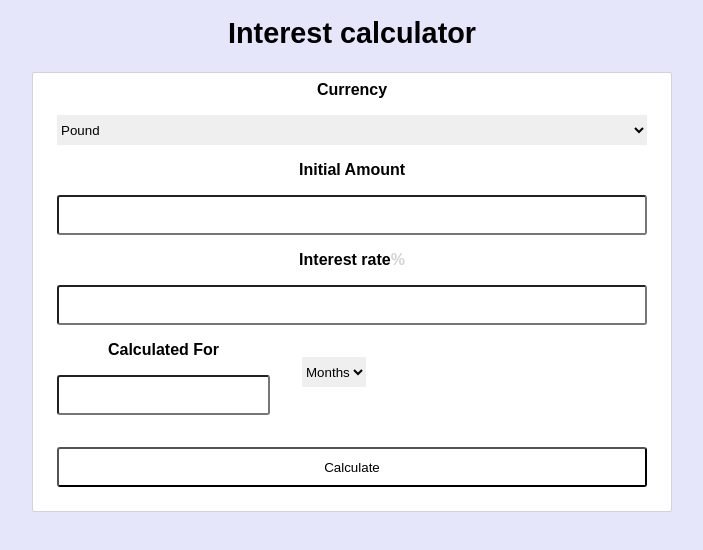
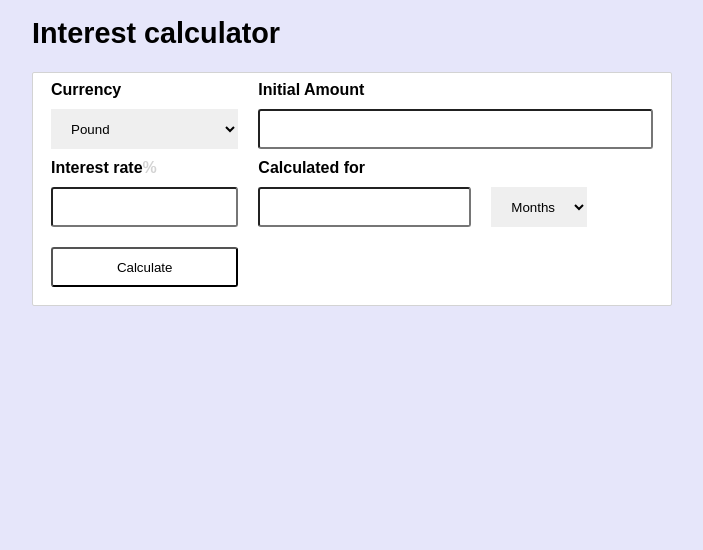
Before and after one commit to Near27/Interest-Calculator, a React (Create React App) app in the folder client/: page / in a window 1280 px wide. Shown: the top 550 px of the page, without its empty margins (288-991 px from the left). Built offline with nearby package versions, Linux system fonts and the light colour scheme.

Commit message:
bug fixes

```diff
--- a/client/src/App.css
+++ b/client/src/App.css
@@ -59,12 +59,19 @@
 }
 
 .row {
-  display: block;
-  position: relative;
   display: -webkit-flex;
   display: flex;
   -webkit-flex-direction: row;
   flex-direction: row;
+}
+
+.row-c-space {
+  display: -webkit-flex;
+  display: flex;
+  -webkit-align-items: center;
+  align-items: center;
+  -webkit-justify-content: center;
+  justify-content: center;
 }
 
 
@@ -138,7 +145,6 @@ APPEARANCE
   min-height: 10vh;
   text-align: left;
   font-weight: 600;
-  /*margin-bottom*/
   color: black;
   font-family: 'Source Sans Pro', sans-serif;
 }
@@ -159,7 +165,6 @@ APPEARANCE
 
 .page-wrapper {
   position: absolute;
-  text-align: center;
   top: 0;
   left: 0;
   height: 100vh;
@@ -215,6 +220,7 @@ p {
 label {
   color: black;
   font-family: 'Source Sans Pro', sans-serif;
+  margin-left: 10px;
   font-weight: 600;
   font-size: 16px;
 }
@@ -261,20 +267,18 @@ input {
   margin-bottom: .5rem;
   height: 40px;
   padding: 10px 16px;
-  transition: transform 225ms ease-in-out;
   background: white;
   color: black;
-  margin: 1rem;
+  margin: 10px;
 }
 
-select,
-select[size="0"],
-select[size="1"] {
+select {
   border-radius: 0px;
-  height: 30px;
+  height: 40px;
   border: 0;
   color: black;
-  margin: 1rem;
+  padding: 10px 16px;
+  margin: 10px;
 }
 
 input:focus {
--- a/client/src/Calculator.js
+++ b/client/src/Calculator.js
@@ -5,14 +5,14 @@ class Calculator extends Component {
     constructor() {
         super();
         this.state = {
-            currency: 'gbp',//'gbp',
-            initialAmount: 0,//900,
-            interestRate: 5,
-            calculatedFor: 2,
-            timeSpan: 'years',
+            currency: 'gbp',
+            initialAmount: 0,
+            interestRate: 0,
+            calculatedFor: 0,
+            timeSpan: '',
             show: false,
             interest: [],
-            balance: [],
+            balanceList: [],
             total: 1060,
         }
         this.handleSubmit = this.handleSubmit.bind(this);
@@ -23,54 +23,51 @@ class Calculator extends Component {
         return (
             <div className="object-wrapper padding">
                 <form onSubmit={this.handleSubmit}>
-                    <div className="column">
+                    <div className="row">
+                        <div className="one-third column">
                             <label>Currency</label>
-
                             <select
                                 onChange={this.setCurrency}
-                            defaultValue="gbp" >
-                            <option selected value="gbp">Pound</option>
+                                defaultValue="gbp" required>
+                                <option value="gbp">Pound</option>
                                 <option value="usd">Dollar</option>
                                 <option value="eur">Euro</option>
                             </select>
 
+                            <label>Interest rate<span style={{ color: 'lightgrey' }}>%</span></label>
+                            <input type="number"
+                                step="0.01"
+                                ref="interestRate"  required/>
+                            <input
+                                type="submit"
+                                value="Calculate"
+                                className="btn"/>
+                        </div>
+                        <div className="two-thirds column">
                             <label>Initial Amount</label>
                             <input type="number"
                                 step="0.01"
-                            ref="initialAmount" />
-
-                        <label>Interest rate<span style={{ color: 'lightgrey' }}>%</span></label>
+                                ref="initialAmount"  required/>
+                            <label>Calculated for</label>
+                            <div className="row">
                                 <input type="number"
                                     step="0.01"
-                            ref="interestRate" />
-
-                        <div className="row">
-                            <div className="column">
-                                <label>Calculated For</label>
-                                <input type="number"
-                                    step="0.01"
-                                    ref="calculatedFor" />
-                            </div>
+                                    ref="calculatedFor"  required/>
                                 <select
                                     defaultValue="months"
                                     type="dropdown"
-                                ref="timeSpan">
+                                    ref="timeSpan" required>
                                     <option value="months">Months</option>
                                     <option value="years">Years</option>
                                 </select>
                             </div>
-
-                        <input
-                            type="submit"
-                            value="Calculate"
-                            className="btn"/>
-
+                        </div>
+                    </div>
+                </form>
                 {this.state.show ? <Result currency={this.state.currency}
                     interest={this.state.interest}
-                            balance={this.state.balance}
+                    balance={this.state.balanceList}
                     total={this.state.total} /> : null}
-                    </div>
-                </form>
             </div>
         );
     }
@@ -80,33 +77,33 @@ class Calculator extends Component {
 
     handleSubmit(e) {
         e.preventDefault();
-        let intr = parseInt(this.refs.interestRate.value);//this.state.interest;
-        let initialAmount = parseInt(this.refs.initialAmount.value);//parseFloat(this.state.initialAmount.toFixed(2));
+        let intr = parseInt(this.refs.interestRate.value);
+        let initialAmount = parseInt(this.refs.initialAmount.value);
 
-        let interests = [];
-        let balance = [];
+        let monthlyInterest = [];
+        let balanceList = [];
 
         if (this.refs.timeSpan.value.match('years')) {
             for (let i = 0; i < this.refs.calculatedFor.value * 12; i++) {
                 let interest = (initialAmount * intr) / 100;
-                interests.push(interest);
+                monthlyInterest.push(interest);
                 initialAmount += interest;
-                balance.push(initialAmount);
+                balanceList.push(initialAmount);
             }
         } else {
-            console.log("months");
             for (let i = 0; i < this.refs.calculatedFor.value; i++) {
                 let interest = (initialAmount * intr) / 100;
-                interests.push(interest);
+                monthlyInterest.push(interest);
                 initialAmount += interest;
-                balance.push(initialAmount);
+                balanceList.push(initialAmount);
             }
         }
+
         this.setState({
             show: 1,
             total: initialAmount - this.refs.initialAmount.value,
-            interest: interests,
-            balance: balance,
+            interest: monthlyInterest,
+            balanceList: balanceList,
         })
     }
 }
--- a/client/src/Result.js
+++ b/client/src/Result.js
@@ -12,6 +12,42 @@ class Result extends Component {
         this.fetchRates = this.fetchRates.bind(this);
         this.exchange = this.exchange.bind(this);
         this.fetchRates();
+
+    }
+
+    render() {
+        return (
+            <div className="object-wrapper padding">
+                <div className="row-c-space">
+                    <h1>{this.props.total.toFixed(2)}</h1>
+                    <select
+                            onChange={this.exchange}
+                            type="dropdown"
+                            ref="currency">
+                            {this.state.currencies.map(c => <option value={c}>{c}</option>)}
+                    </select>
+                    <h1>{this.state.totalConverted.toFixed(2)}</h1>
+                </div>
+                <table className="result">
+                    <thead>
+                        <tr>
+                            <th>Month</th>
+                            <th>Interest</th>
+                            <th>Balance</th>
+                        </tr>
+                    </thead>
+                    <tfoot>
+                        <tr>
+                            <td></td>
+                            <td>
+                            Total interest: </td><td>{this.props.total.toFixed(2)} <Currency currency={this.props.currency} />
+                            </td>
+                        </tr>
+                    </tfoot>
+                    <TableRows interest={this.props.interest} balance={this.props.balance} />
+                </table>
+            </div>
+        );
     }
 
     componentDidMount(){
@@ -21,64 +57,23 @@ class Result extends Component {
         })
     }
 
+    exchange(e) {
+        this.setState({totalConverted: this.props.total * this.state.rates[this.state.currencies.indexOf(e.target.value)]})
+    }
 
     fetchRates(e) {
         let url = 'http://localhost:3001/calculate/' + this.props.currency;
-        console.log(url);
+
         axios.get(url)
             .then((res) => {
                 console.log(res.data);
                 this.setState({
                     rates: res.data,
                 })
-
             })
             .catch((err) => {
                 console.log('Error');
             })
-    }
-
-    exchange(e) {
-        this.setState({totalConverted: this.props.total * this.state.rates[this.state.currencies.indexOf(e.target.value)]})
-    }
-
-    render() {
-        return (
-            <div className="object-wrapper padding">
-                <label>Result</label>
-                <p>{this.state.rates}</p>
-                <p>{this.props.currency}</p>
-                <div className="row">
-                    <p>{this.props.total.toFixed(2)}</p>
-                    <select
-                                    onChange={this.exchange}
-                                    type="dropdown"
-                                    ref="currency"
-                                    placeholder="Choose currency">
-                                    {this.state.currencies.map(c => <option value={c}>{c}</option>)}
-                                </select>
-                    <p>{this.state.totalConverted.toFixed(2)}</p>
-                </div>
-                <table className="result">
-                    <thead>
-                        <tr>
-                            <th>Y/M</th>
-                            <th>Interest</th>
-                            <th>Balance</th>
-                        </tr>
-                    </thead>
-                    <tfoot>
-                        <tr>
-                            <td>
-
-                            </td>
-                            <td>Total interest: </td><td>{this.props.total.toFixed(2)}</td>
-                        </tr>
-                    </tfoot>
-                    <TableRows interest={this.props.interest} balance={this.props.balance} />
-                </table>
-            </div>
-        );
     }
 }
 
@@ -97,4 +92,26 @@ const TableRows = (props) => (
     </tbody>
 )
 
+const Currency = (props) => (
+    <div>
+    {
+        /*
+    switch (props.currency) {
+        case 'gbp':
+            return <span>&pound</span>
+            break;
+        case 'dollar':
+            return <span>&dollar</span>
+            break;
+        case 'euro':
+            return <span>&euro</span>
+            break;
+        default:
+            break;
+    }
+    */
+    }
+    </div>
+)
+
 export default Result;
```
Lines whose indentation alone changed are shown as unchanged.
